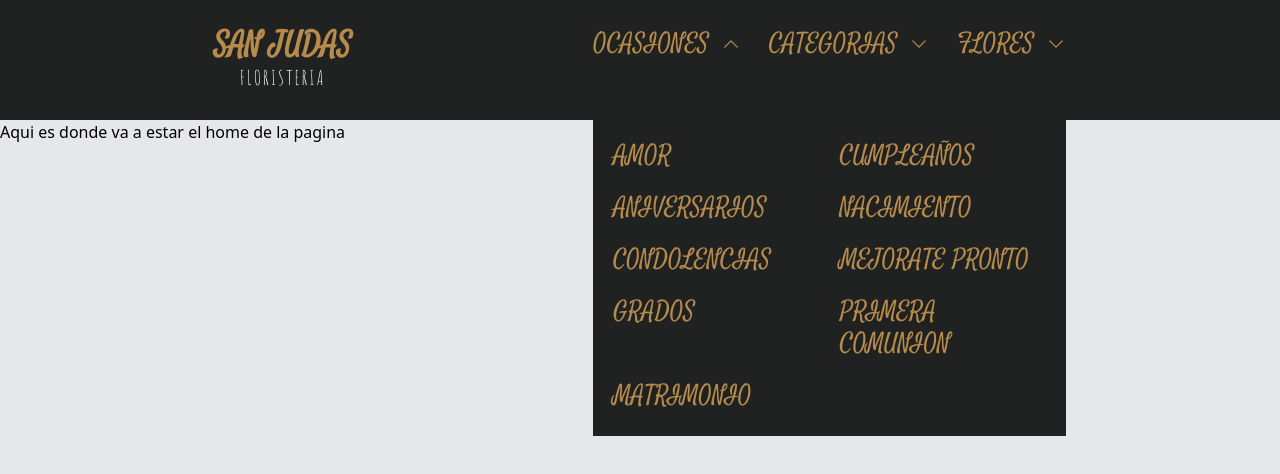
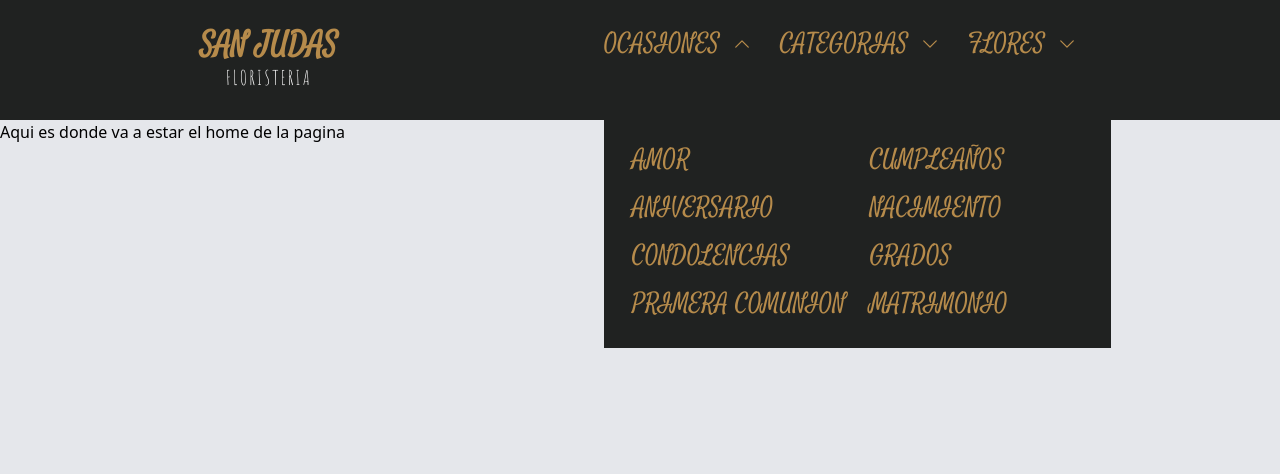
Before and after one commit to Alejandrodiaz562/flowershop-front, a React (Vite) app: page / in a window 1280 px wide. Both pictures are taken after a click on the button "OCASIONES". Shown: the top 474 px of the page. Built offline with nearby package versions, Linux system fonts and the light colour scheme.

Commit message:
fixing navbar

```diff
--- a/src/components/MainLoyaout.jsx
+++ b/src/components/MainLoyaout.jsx
@@ -6,7 +6,7 @@ const MainLayout = () => {
 
     const items = ['ocasiones', 'categorias', 'flores']
 
-    const occasions = ['amor', 'cumpleaños', 'aniversarios', 'nacimiento', 'condolencias', 'mejorate Pronto', 'grados', 'primera comunion', 'matrimonio']
+    const occasions = ['amor', 'cumpleaños', 'aniversario', 'nacimiento', 'condolencias', 'grados', 'primera comunion', 'matrimonio']
 
     const categories = ['ramilletes', 'ramos', 'cajas', 'anchetas']
 
--- a/src/components/NavBar.jsx
+++ b/src/components/NavBar.jsx
@@ -24,7 +24,7 @@ const NavBar = ({items, occasions, categories, flowers}) => {
         h-[15vh]
         flex
         items-center
-        justify-center sm:justify-evenly
+        justify-center sm:justify-between
         sticky
         top-0
         z-[50]`
@@ -41,7 +41,7 @@ const NavBar = ({items, occasions, categories, flowers}) => {
     const menuClass = (`
         bg-myblack
         text-mygold
-        w-full sm:w-fit
+        w-full sm:w-[55%]
 
         h-screen sm:h-[12vh]
 
@@ -74,14 +74,15 @@ const NavBar = ({items, occasions, categories, flowers}) => {
                     //
                     className={`
                     ${openSubMenu === menuItem ? 'grid' : 'hidden'}
+
                     w-fit
                     pl-10
 
                     sm:absolute
                     sm:mt-10
                     sm:grid-cols-2
-                    sm:gap-x-5
-                    sm:gap-y-3
+                    sm:gap-x-2
+
                     sm:p-5
                     sm:bg-myblack`
                     }
@@ -90,9 +91,9 @@ const NavBar = ({items, occasions, categories, flowers}) => {
                     <li
                         key={item}
                         className={`
-                            w-full
+                            w-fit
                             h-full
-                            py-1`
+                            py-1 sm:p-2`
                         }
                     >
                         <Link
@@ -113,7 +114,9 @@ const NavBar = ({items, occasions, categories, flowers}) => {
         >
             <div
                 className={`
-                    text-center`
+                    text-center
+                    sm:relative
+                    sm:left-50`
                 }
             >
                 <h1 className={`
```
